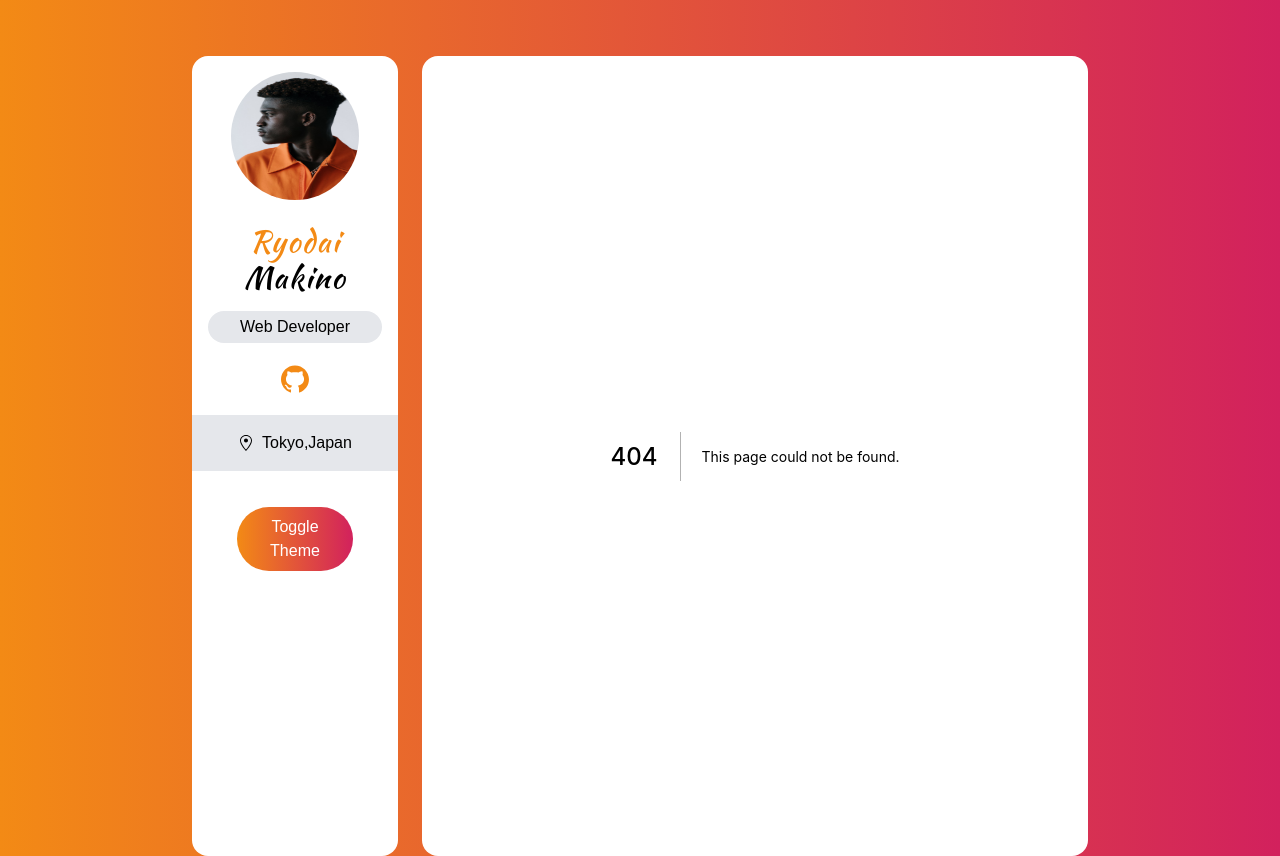
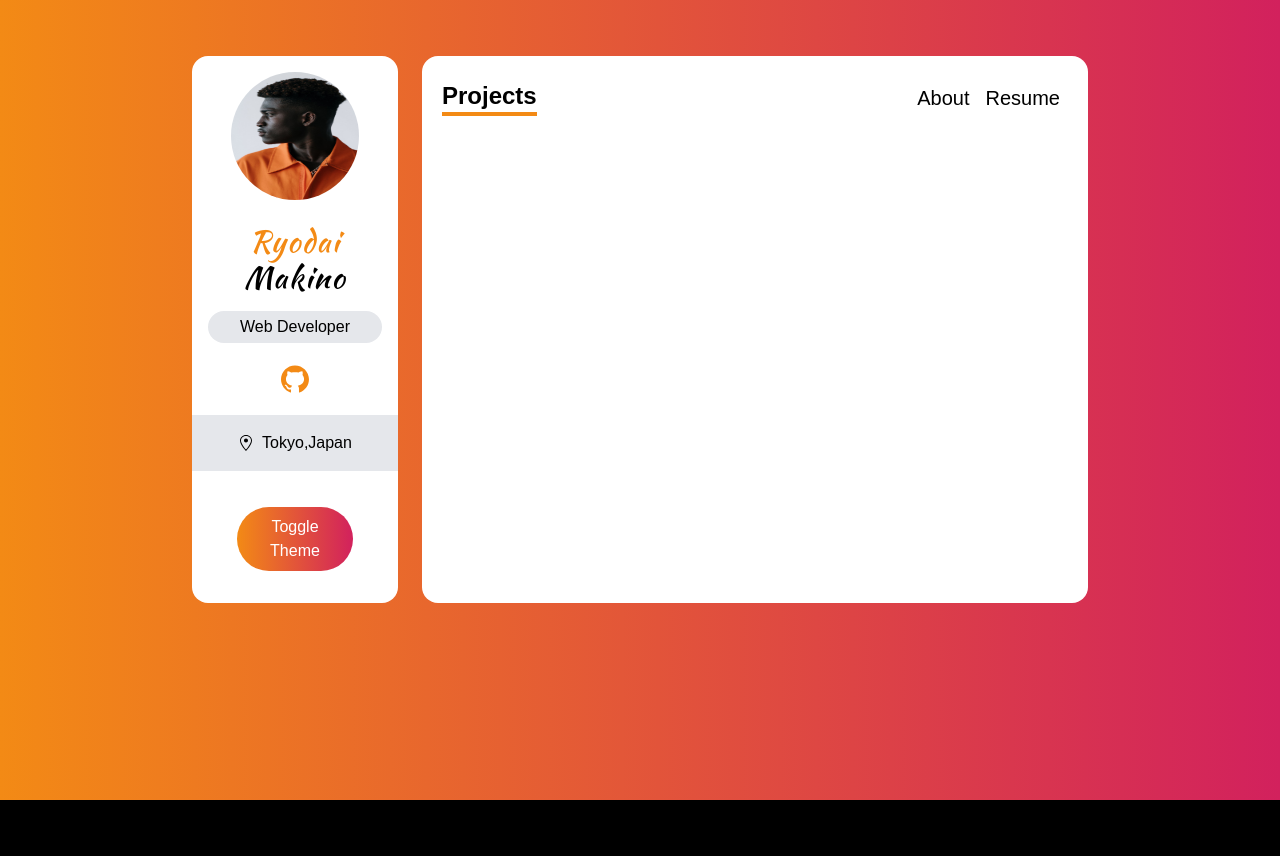
Before and after one commit to makidai/nextjs-portfolio, a Next.js app: page /projects in a window 1280 px wide. Before the commit this address had no page. After the commit the page ends 800 px from the top, so only its background shows below. Built offline with nearby package versions, Linux system fonts and the light colour scheme.

Commit message:
create Navbar

```diff
--- /dev/null
+++ b/components/Navbar.tsx
@@ -0,0 +1,66 @@
+import { useState, useEffect, FunctionComponent } from "react";
+import { useRouter } from "next/router";
+import Link from "next/link";
+
+const NavItem: FunctionComponent<{
+    active: string;
+    setActive: Function;
+    name: string;
+    route: string;
+}> = ({ active, setActive, name, route }) => {
+    return active !== name ? (
+        <Link href={route}>
+            <a>
+                <span
+                    className="mx-2 cursor-pointer hover:border-b-4 hover:text-orange"
+                    onClick={() => setActive(name)}
+                >
+                    {name}
+                </span>
+            </a>
+        </Link>
+    ) : null;
+};
+
+const Navbar = () => {
+    const { pathname } = useRouter();
+
+    const [active, setActive] = useState("");
+
+    useEffect(() => {
+        if (pathname === "/") setActive("About");
+        else if (pathname === "/projects") setActive("Projects");
+        else if (pathname === "/resume") setActive("Resume");
+    }, []);
+
+    return (
+        <div className="flex items-center justify-between px-5 py-3 my-3">
+            <span className="text-xl font-bold border-b-4 md:text-2xl border-orange">
+                {active}
+            </span>
+
+            <div className="text-base font-normal md:text-xl">
+                <NavItem
+                    active={active}
+                    setActive={setActive}
+                    name="About"
+                    route="/"
+                />
+                <NavItem
+                    active={active}
+                    setActive={setActive}
+                    name="Resume"
+                    route="/resume"
+                />
+                <NavItem
+                    active={active}
+                    setActive={setActive}
+                    name="Projects"
+                    route="/projects"
+                />
+            </div>
+        </div>
+    );
+};
+
+export default Navbar;
--- a/components/Sidebar.tsx
+++ b/components/Sidebar.tsx
@@ -8,7 +8,7 @@
             <Image
                 src="/avatar.jpg"
                 alt="avatar"
-                className="mx-auto border rounded-full "
+                className="mx-auto border rounded-full"
                 height="128px"
                 width="128px"
                 layout="intrinsic"
--- a/pages/_app.tsx
+++ b/pages/_app.tsx
@@ -1,3 +1,4 @@
+import Navbar from "../components/Navbar";
 import Sidebar from "../components/Sidebar";
 import "../styles/globals.css";
 
@@ -7,7 +8,8 @@
             <div className="col-span-12 p-4 text-center bg-white lg:col-span-3 rounded-2xl">
                 <Sidebar />
             </div>
-            <div className="col-span-12 bg-white lg:col-span-9 rounded-2xl">
+            <div className="flex flex-col col-span-12 bg-white lg:col-span-9 rounded-2xl">
+                <Navbar />
                 <Component {...pageProps} />
             </div>
         </div>
--- a/pages/index.tsx
+++ b/pages/index.tsx
@@ -1,7 +1,7 @@
 const index = () => {
     return (
         <div>
-            <h1>Main content</h1>
+
         </div>
     );
 };
--- /dev/null
+++ b/pages/projects.tsx
@@ -0,0 +1,9 @@
+const projects = () => {
+	return (
+		<div>
+
+		</div>
+	)
+}
+
+export default projects
--- /dev/null
+++ b/pages/resume.tsx
@@ -0,0 +1,9 @@
+const resume = () => {
+	return (
+		<div>
+
+		</div>
+	)
+}
+
+export default resume
```
